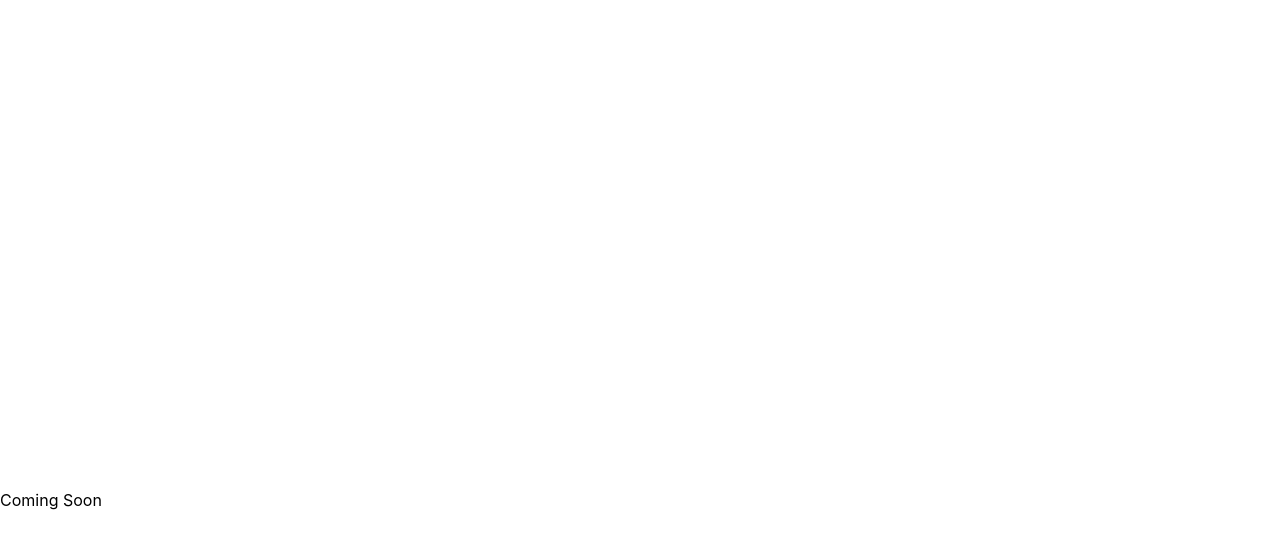
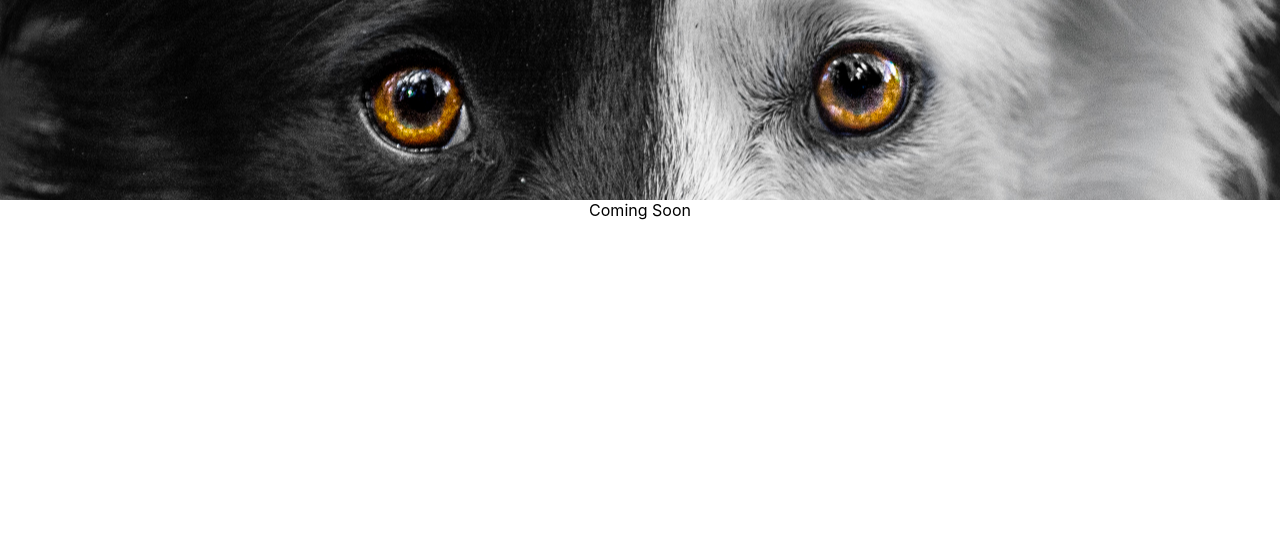
Before and after one commit to tilley-kyle/kyle-portfolio, a React (Create React App) app: page / in a window 1280 px wide. Shown: the top 548 px of the page. Built offline with nearby package versions, Linux system fonts and the light colour scheme.

Commit message:
added background image for top banner

```diff
--- a/src/App.css
+++ b/src/App.css
@@ -1,6 +1,5 @@
 .temp {
-  display: ;
-  align-content: center;
+  text-align: center;
 }
 
 .total-container {
--- /dev/null
+++ b/src/components/TopBanner.css
@@ -0,0 +1,4 @@
+.banner-container {
+  background-image: url('../images/Eyes_of_Juno.jpg');
+  background-position: 50% 47%;
+}
--- a/src/components/TopBanner.jsx
+++ b/src/components/TopBanner.jsx
@@ -1,4 +1,5 @@
 import React from 'react';
+import './TopBanner.css';
 
 const TopBanner = () => (
   <div className="banner-container">
```
Also changed, not shown: src/images/Eyes_of_Juno.jpg (added).
